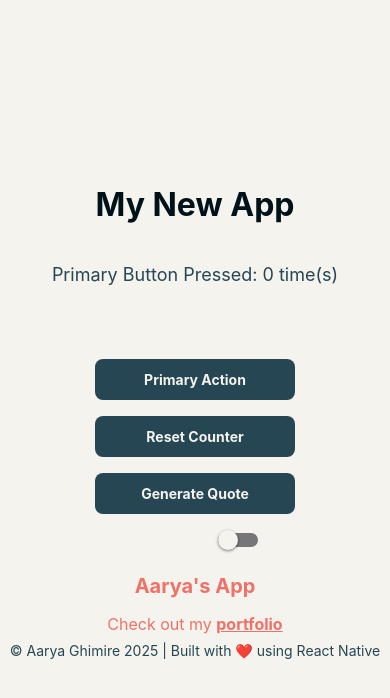
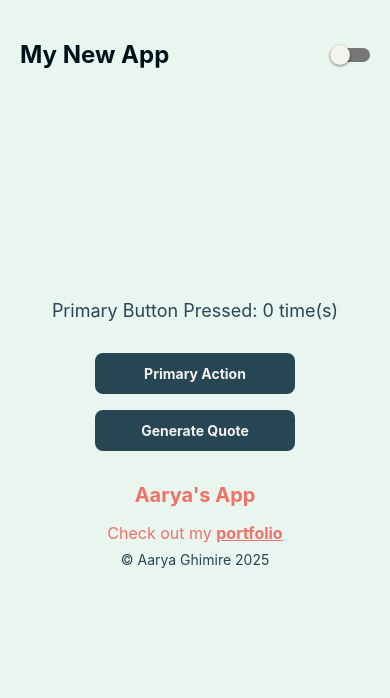
Before and after one commit to aarya-ghimire/LearningNative, a React Native app: screen / in a window 390 px wide. Shown: the top 698 px of the page. Built offline with nearby package versions, Linux system fonts and the light colour scheme.

Commit message:
changes styles

```diff
--- a/App.js
+++ b/App.js
@@ -56,42 +56,27 @@ export default function App() {
     }
   };
 
-  const handleResetCounter = () => {
-    setCounter(0);
-    setEmoji("");
-    Animated.timing(progressAnim, {
-      toValue: 0,
-      duration: 500,
-      useNativeDriver: false,
-    }).start();
-  };
-
-  const onButtonPressIn = () => {
-    Animated.spring(scaleAnim, {
-      toValue: 0.9,
-      useNativeDriver: true,
-    }).start();
-  };
-
-  const onButtonPressOut = () => {
-    Animated.spring(scaleAnim, {
-      toValue: 1,
-      useNativeDriver: true,
-    }).start();
-  };
-
   return (
     <View
       style={[
         styles.container,
-        { backgroundColor: isDarkMode ? "#001219" : "#f4f3ee" },
+        { backgroundColor: isDarkMode ? "#001219" : "#e8f6ef" },
       ]}
     >
+      <View style={styles.topBar}>
         <Text
           style={[styles.header, { color: isDarkMode ? "#f4f3ee" : "#001219" }]}
         >
           My New App
         </Text>
+        <Switch
+          value={isDarkMode}
+          onValueChange={toggleTheme}
+          trackColor={{ false: "#767577", true: "#00afb9" }}
+          thumbColor={isDarkMode ? "#0081a7" : "#f4f3ee"}
+        />
+      </View>
+
       <Text
         style={[styles.quote, { color: isDarkMode ? "#00afb9" : "#f07167" }]}
       >
@@ -114,65 +99,25 @@ export default function App() {
         {emoji}
       </Text>
 
-      <View style={styles.progressBarContainer}>
-        <Animated.View
-          style={[
-            styles.progressBar,
-            {
-              width: progressAnim.interpolate({
-                inputRange: [0, 100],
-                outputRange: ["0%", "100%"],
-              }),
-              backgroundColor: isDarkMode ? "#fed9b7" : "#f07167",
-            },
-          ]}
-        />
-      </View>
-
-      <Animated.View style={{ transform: [{ scale: scaleAnim }] }}>
-        <Pressable
-          style={styles.button}
-          onPress={handlePressPrimary}
-          onPressIn={onButtonPressIn}
-          onPressOut={onButtonPressOut}
-        >
+      <TouchableOpacity style={styles.button} onPress={handlePressPrimary}>
         <Text style={styles.buttonText}>Primary Action</Text>
-        </Pressable>
-      </Animated.View>
-
-      <TouchableOpacity style={styles.button} onPress={handleResetCounter}>
-        <Text style={styles.buttonText}>Reset Counter</Text>
       </TouchableOpacity>
-
       <TouchableOpacity style={styles.button} onPress={generateQuote}>
         <Text style={styles.buttonText}>Generate Quote</Text>
       </TouchableOpacity>
 
-      <View style={styles.switchContainer}>
-        <Text style={styles.switchLabel}>Dark Mode</Text>
-        <Switch
-          value={isDarkMode}
-          onValueChange={toggleTheme}
-          trackColor={{ false: "#767577", true: "#00afb9" }}
-          thumbColor={isDarkMode ? "#0081a7" : "#f4f3ee"}
-        />
-      </View>
-
       <View style={styles.footerContainer}>
         <Text style={styles.footerLogo}>Aarya's App</Text>
-
-        {/* Portfolio Link */}
         <Text
           style={styles.portfolioText}
           onPress={() => Linking.openURL("https://aaryaghimire.com.np")}
         >
           Check out my <Text style={styles.portfolioLink}>portfolio</Text>
         </Text>
-
         <Text
           style={[styles.footer, { color: isDarkMode ? "#fed9b7" : "#264653" }]}
         >
-          © Aarya Ghimire 2025 | Built with ❤️ using React Native
+          © Aarya Ghimire 2025
         </Text>
       </View>
 
@@ -187,17 +132,19 @@ export default function App() {
 
 const styles = StyleSheet.create({
   container: { flex: 1, justifyContent: "center", alignItems: "center" },
-  header: { fontSize: 32, fontWeight: "bold", marginBottom: 16 },
+  topBar: {
+    position: "absolute",
+    top: 40,
+    left: 20,
+    right: 20,
+    flexDirection: "row",
+    justifyContent: "space-between",
+    alignItems: "center",
+  },
+  header: { fontSize: 24, fontWeight: "bold" },
   quote: { fontSize: 14, fontStyle: "italic", marginVertical: 8 },
   counterText: { fontSize: 18, marginVertical: 8 },
   emojiText: { fontSize: 36, marginVertical: 8 },
-  progressBarContainer: {
-    width: "80%",
-    height: 10,
-    borderRadius: 5,
-    marginVertical: 16,
-  },
-  progressBar: { height: "100%", borderRadius: 5 },
   button: {
     backgroundColor: "#264653",
     paddingVertical: 12,
@@ -208,8 +155,6 @@ const styles = StyleSheet.create({
     width: 200,
   },
   buttonText: { color: "#f4f3ee", fontWeight: "bold" },
-  switchContainer: { flexDirection: "row", alignItems: "center", marginTop: 8 },
-  switchLabel: { color: "#f4f3ee", fontSize: 16, fontWeight: "bold" },
   footerContainer: { alignItems: "center", marginTop: 24, width: "100%" },
   footerLogo: {
     fontSize: 20,
```
Lines whose indentation alone changed are shown as unchanged.
